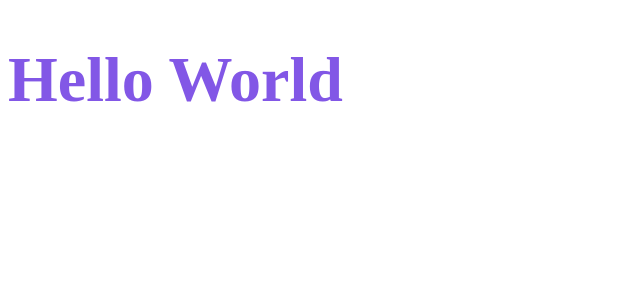
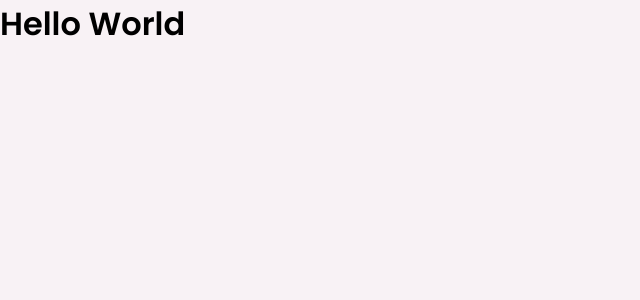
Before and after one commit to caiquelins/dtmoney, a React (Create React App) app: page / in a window 1280 px wide. Shown: the top 300 px of the page, without its empty margins (0-640 px from the left). Built offline with nearby package versions, Linux system fonts and the light colour scheme.

Commit message:
Criação de estilos globais e Google Fonts

```diff
--- a/public/index.html
+++ b/public/index.html
@@ -1,10 +1,18 @@
 <!DOCTYPE html>
 <html lang="pt-BR">
   <head>
+    <link rel="preconnect" href="https://fonts.gstatic.com" crossorigin>
+
     <meta charset="utf-8" />
     <meta name="viewport" content="width=device-width, initial-scale=1" />
 
+    <link rel="shortcut icon" href="favicon.png" type="image/png">
+
+    <link rel="preconnect" href="https://fonts.googleapis.com">
+
     <title>dtmoney</title>
+
+    <link href="https://fonts.googleapis.com/css2?family=Poppins:wght@400;600&display=swap" rel="stylesheet">
   </head>
   <body>
     <noscript>You need to enable JavaScript to run this app.</noscript>
--- a/src/App.tsx
+++ b/src/App.tsx
@@ -1,14 +1,10 @@
-import styled from 'styled-components';
-
-const Title = styled.h1`
-  font-size: 64px;
-  color: #8257e6;
-`
+import { GlobalStyle } from "./styles/global";
 
 export function App() {
   return (
     <div className="App">
-      <Title>Hello World</Title>
+      <h1>Hello World</h1>
+      <GlobalStyle />
     </div>
   );
 }
--- /dev/null
+++ b/src/styles/global.ts
@@ -0,0 +1,55 @@
+import { createGlobalStyle } from "styled-components";
+
+export const GlobalStyle = createGlobalStyle`
+  :root {
+    --red: #E52E4D;
+    --blue: #5429CC;
+
+    --blue-light: #6933FF;
+
+    --text-title: #363F5F;
+    --text-body: #969CB3;
+
+    --background: #F8F2F5;
+    --shape: #FFFFFF;
+  }
+
+  * {
+    margin: 0;
+    padding: 0;
+    box-sizing: border-box;
+  }
+
+  html {
+    @media (max-width: 1080px) {
+      font-size: 93.75%
+    }
+
+    @media (max-width: 720px) {
+      font-size: 87.5%
+    }
+  }
+
+  body {
+    background: var(--background);
+    -webkit-font-smoothing: antialiased;
+  }
+
+  body, input, textarea, button {
+    font-family: 'Poppins', sans-serif;
+    font-weight: 400;
+  }
+
+  h1, h2, h3, h4, h5, h6, strong {
+    font-weight: 600;
+  }
+
+  button {
+    cursor: pointer;
+  }
+
+  [disabled] {
+    opacity: 0.6;
+    cursor: not-allowed;
+  }
+`
```
